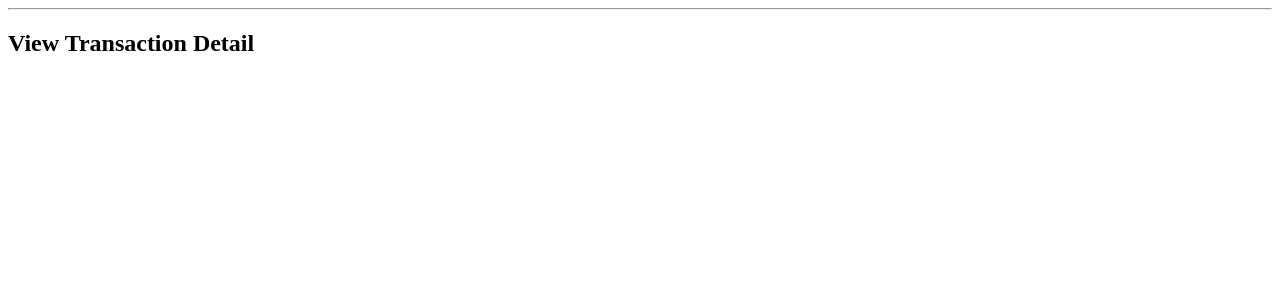
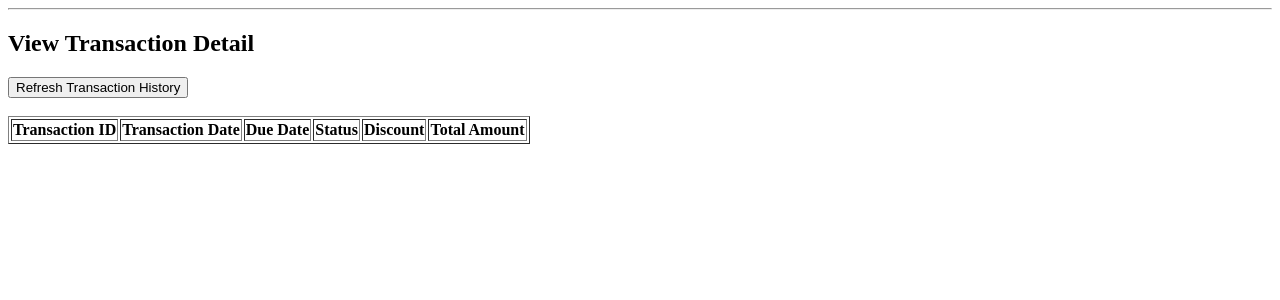
Before and after one commit to Truesnek/Sales-Inventory-Management-Systems, a Django app: page /transaction-history/ in a window 1280 px wide. Shown: the part 46-346 px from the top of the page. Run offline with Django 5.2, Linux system fonts and the light colour scheme; lists and menus that the app fills with data are empty.

Commit message:
added transaction history

```diff
--- a/core/templates/transaction_history.html
+++ b/core/templates/transaction_history.html
@@ -11,8 +11,42 @@
         <a href="{% url 'transaction_history' %}" style="color:white; margin-right:15px;">View Transaction History</a>
     </nav>
     <hr>
+    <h2>View Transaction Detail</h2>
+    <button onclick="loadTransactions()">Refresh Transaction History</button><br><br>
+    <table border="1" id="transactionTable">
+        <thead>
+            <tr>
+                <th>Transaction ID</th>
+                <th>Transaction Date</th>
+                <th>Due Date</th>
+                <th>Status</th>
+                <th>Discount</th>
+                <th>Total Amount</th>
+            </tr>
+        </thead>
+        <tbody></tbody>
+    </table>
 
-    <h2>View Transaction Detail</h2>
-    <!-- Transaction details table or log goes here -->
+    <script>
+        async function loadTransactions() {
+            const response = await fetch("/api/transactions/view/");
+            const tbody = document.querySelector("#transactionTable tbody");
+            tbody.innerHTML = "";
+            const transactions = await response.json();
+            transactions.forEach(transaction => {
+                const row = document.createElement("tr");
+                row.innerHTML = `
+                    <td>${transaction.transaction_id}</td>
+                    <td>${transaction.transaction_date || ""}</td>
+                    <td>${transaction.transaction_due_date || ""}</td>
+                    <td>${transaction.transaction_status || ""}</td>
+                    <td>${transaction.transaction_discount || ""}</td>
+                    <td>${transaction.total_amount || ""}</td>
+                `;
+                tbody.appendChild(row);
+            });
+        }
+        loadTransactions();
+    </script>
 </body>
 </html>
```
